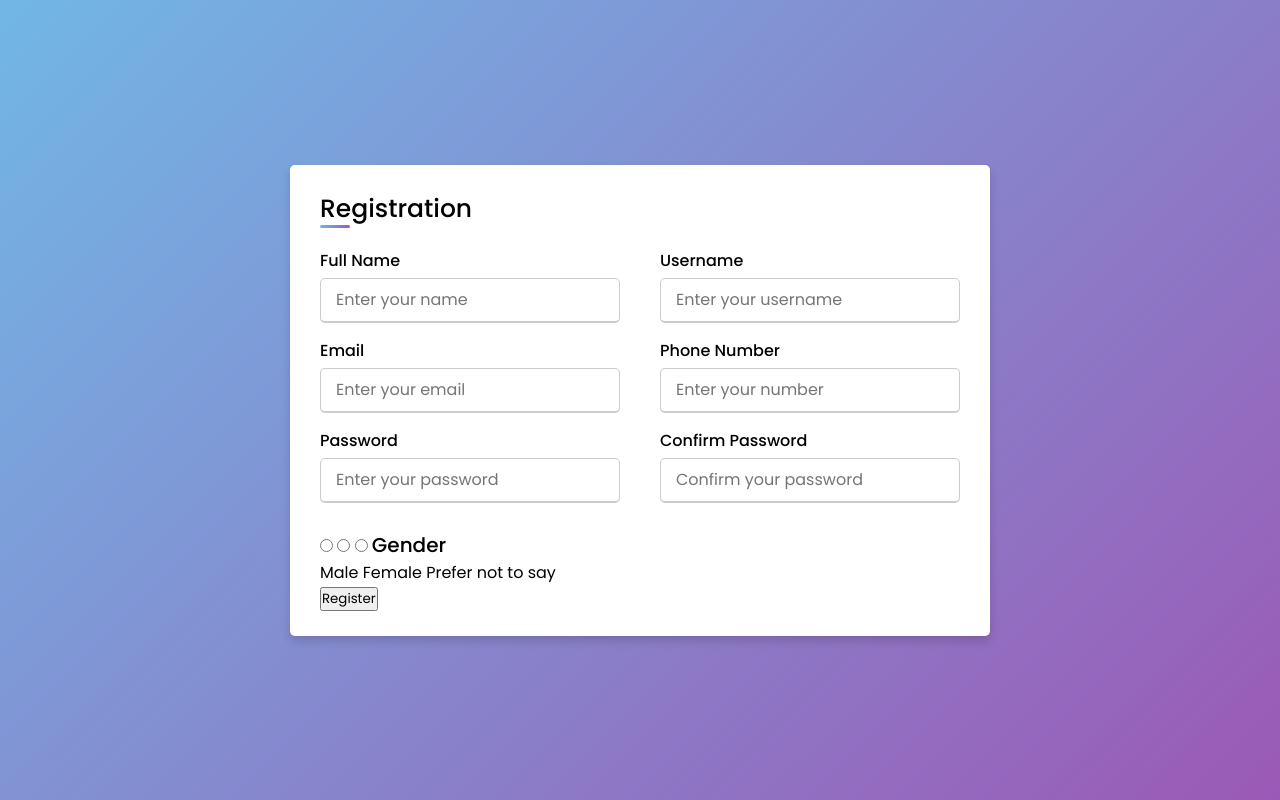
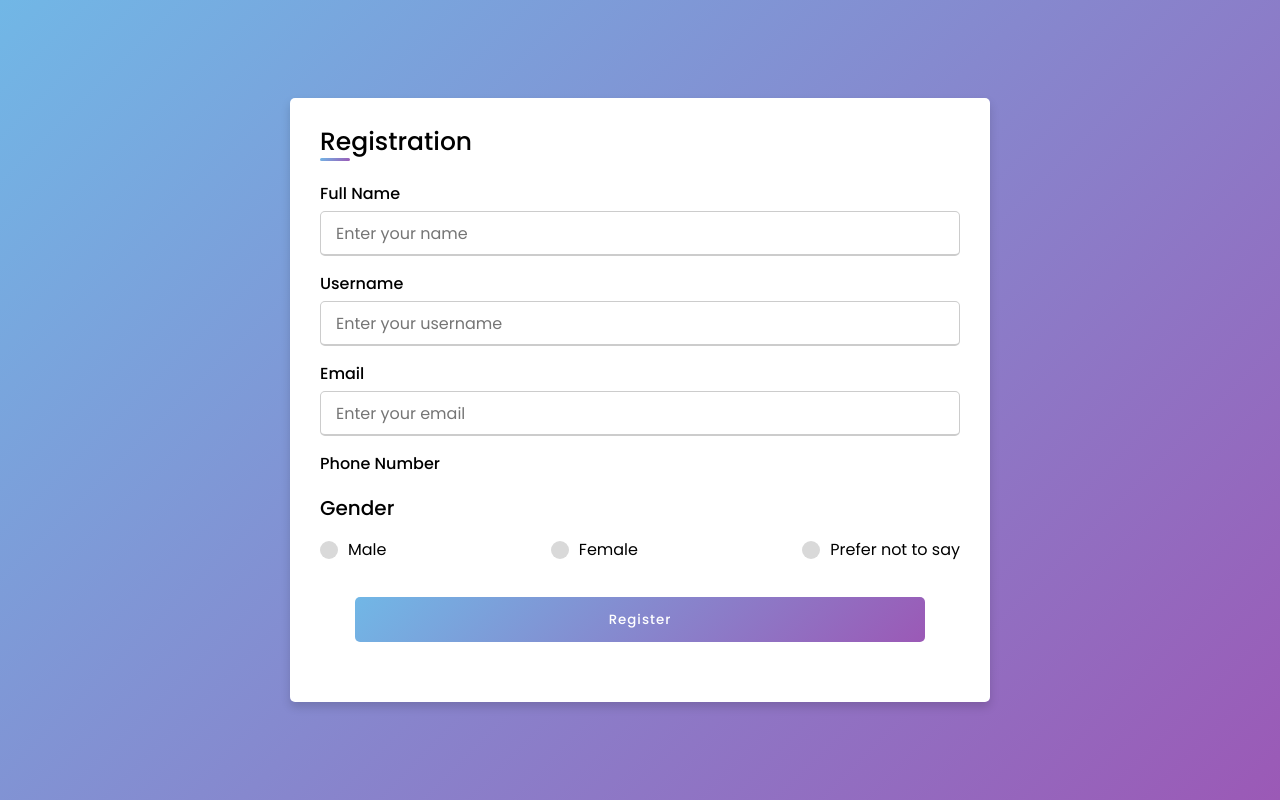
Before and after one commit to zishvn1/TP-20-02-2023, a PHP site: page /costumerlogin.html in a window 1280 px wide. Run offline with PHP 8.4, Linux system fonts and the light colour scheme.

Commit message:
Update style.css

```diff
--- a/style.css
+++ b/style.css
@@ -81,3 +81,79 @@ form .gender-details .gender-title{
     font-size: 20px;
     font-weight: 500;
 }
+
+form .category{
+    display: flex;
+    width: 80%;
+    margin: 14px 0;
+    justify-content: space-between;
+}
+
+form .category label{
+    display: flex;
+    align-items: center;
+    cursor: pointer;
+}
+
+form .category label .dot{
+    height: 18px;
+    width: 18px;
+    border-radius: 50%;
+    margin-right: 10px;
+    background: #d9d9d9;
+    border: 5px solid transparent;
+    transition: all 0.3s ease;
+}
+
+#dot-1:checked ~ .category label .one,
+#dot-2:checked ~ .category label .two,
+#dot-3:checked ~ .category label .three{
+    background: #9b59b6;
+    border-color: #d9d9d9;
+}
+
+form input[type="radio"]{
+    display: none;
+}
+
+form .button{
+    height: 45px;
+    margin: 35px;
+}
+
+form .button input{
+    height: 100%;
+    width: 100%;
+    border-radius: 5px;
+    border: none;
+    color: #fff;
+    font-weight: 500;
+    letter-spacing: 1px;
+    cursor: pointer;
+    transition: all 0.3s ease;
+    background: linear-gradient(135deg, #71b7e6, #9b59b6);
+}
+
+form .user-details .input-box{
+    margin-bottom: 15px;
+    width: 100%;
+}
+
+form .category{
+    width: 100%;
+}
+
+.content form .user-details{
+    max-height: 300px;
+    overflow-y: scroll;
+}
+
+.user-details::-webkit-scrollbar{
+    width: 5px;
+}
+
+@media(max-width: 459){
+    .container .content .category{
+        flex-direction: column;
+    }
+}
```
